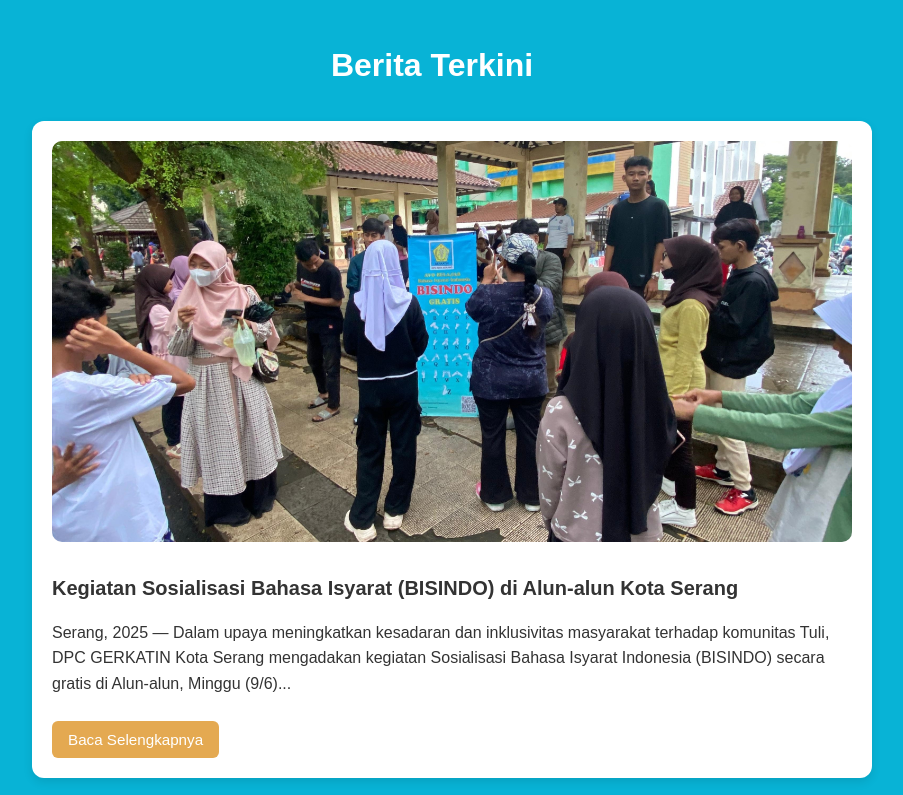
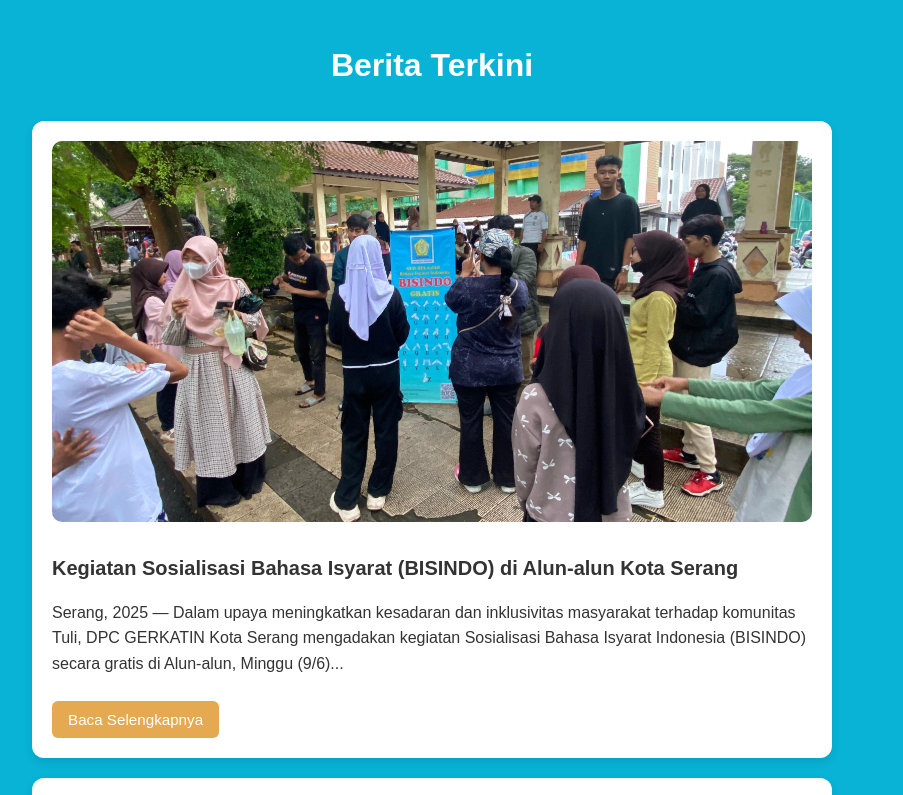
Before and after one commit to arbiruhyandi/DPC-GERKATIN-Kota-Serang, a plain HTML site: page index.html in a window 1280 px wide. Shown: the part 1000-1795 px from the top of the page, without its empty margins (208-1111 px from the left). Drawn offline with Linux system fonts and the light colour scheme.

Commit message:
Update style.css

```diff
--- a/css/style.css
+++ b/css/style.css
@@ -272,12 +272,9 @@ section.berita-terkini {
 .berita-item {
   background-color: #fff;
   border-radius: 12px;
-  width: 100%;
-  max-width: 850px;
   padding: 20px;
   text-align: left;
   box-shadow: 0 4px 10px rgba(0, 0, 0, 0.1);
-  margin: 0 auto; /* center item secara horizontal */
 }
 
 /* Gambar berita di tengah */
```
